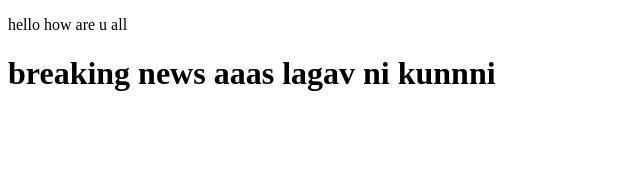
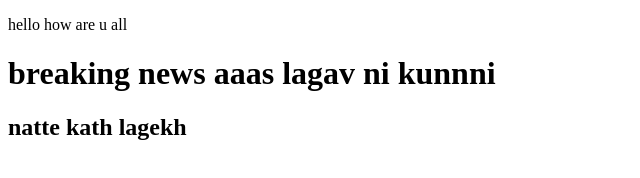
Before and after one commit to erirfan35/test_project, a plain HTML site: page index.html in a window 1280 px wide. Shown: the whole page, without its empty margins (0-640 px from the left). Drawn offline with Linux system fonts and the light colour scheme.

Commit message:
firstChange

```diff
--- a/index.html
+++ b/index.html
@@ -9,5 +9,6 @@
 <body>
     <p>hello how are u all </p>
     <h1>breaking news aaas lagav ni kunnni</h1>
+    <h2>natte kath lagekh</h2>
 </body>
 </html>
```
